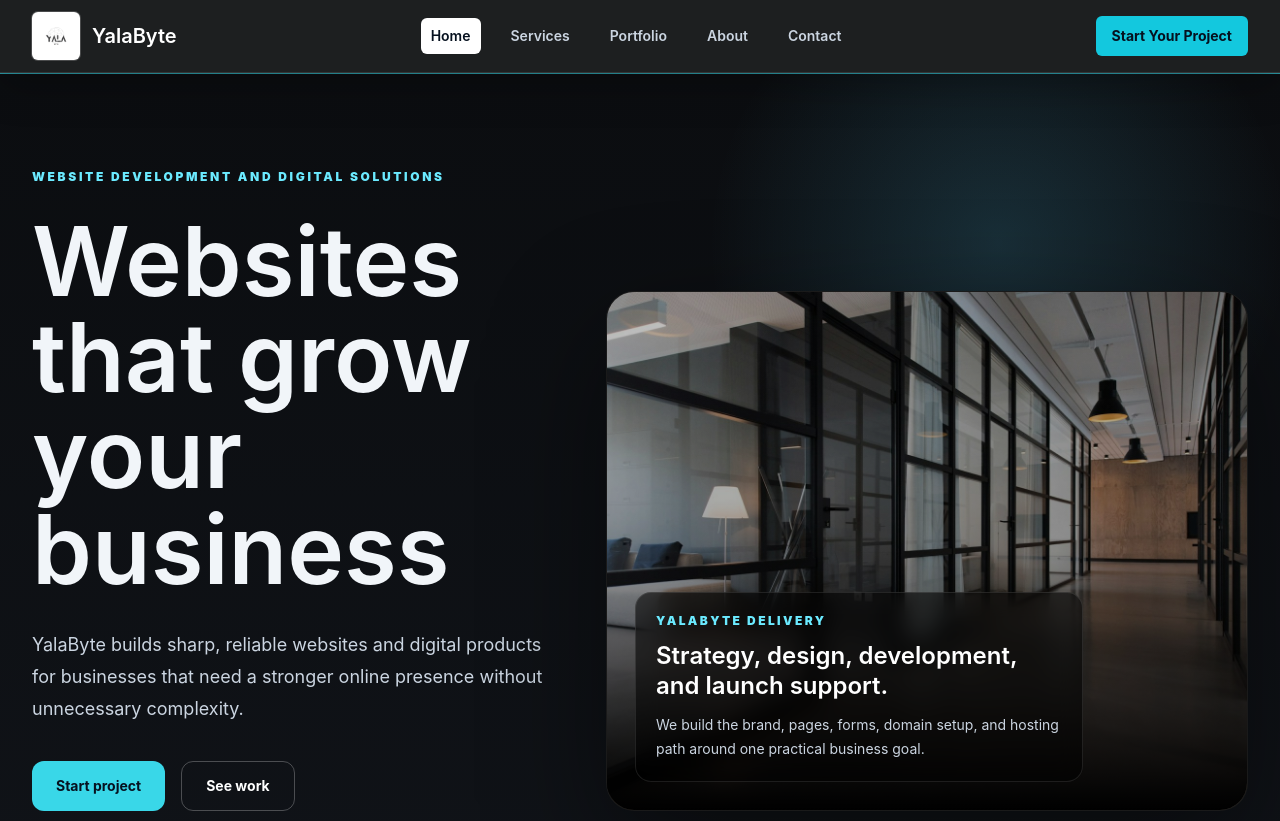
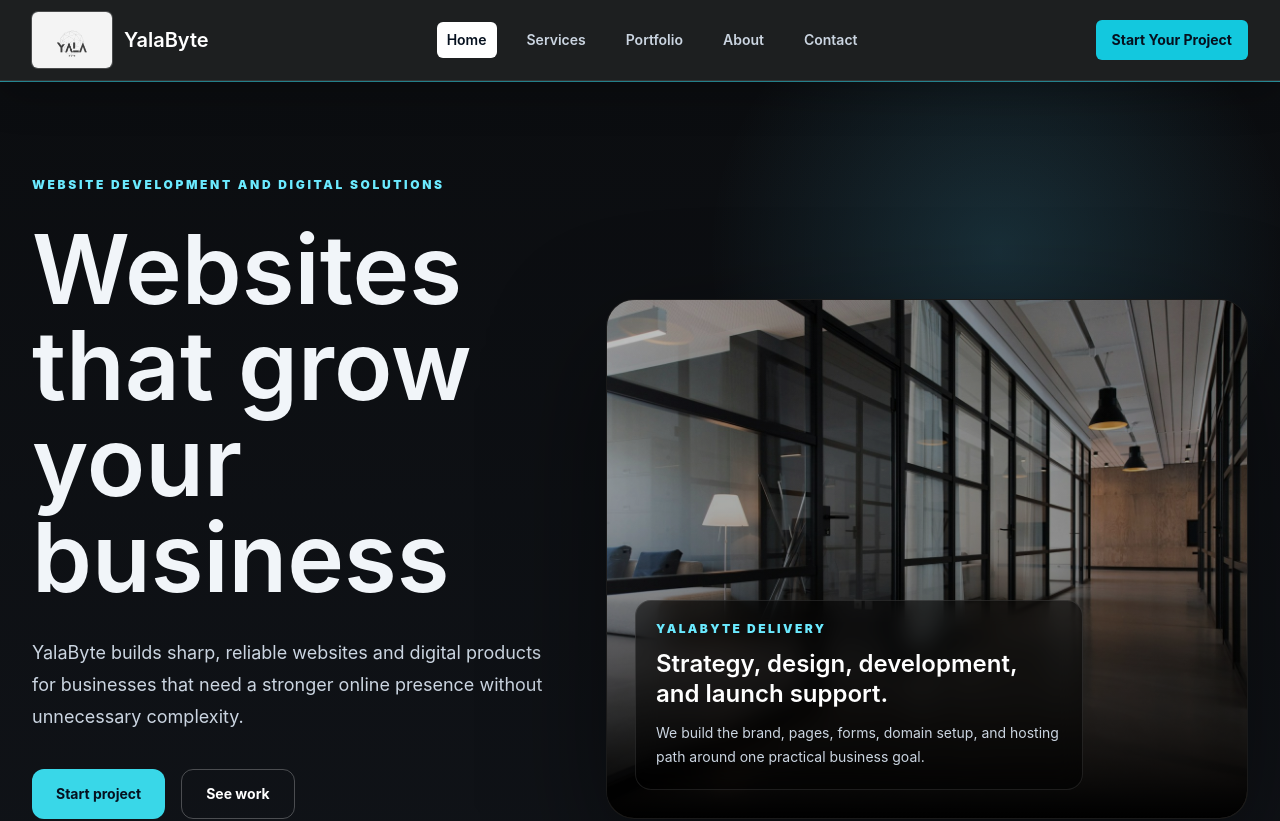
Before and after one commit to SalinBajra/yalabytee, a React (Vite) app in the folder frontend/: page / in a window 1280 px wide. Shown: the top 821 px of the page. Built offline with nearby package versions, Linux system fonts and the light colour scheme.

Commit message:
Coomit logo

```diff
--- a/frontend/src/components/BrandLogo.jsx
+++ b/frontend/src/components/BrandLogo.jsx
@@ -3,8 +3,8 @@
 
   return (
     <span className="flex items-center gap-3">
-      <span className={`grid h-12 w-12 place-items-center overflow-hidden rounded-md ${isDark ? 'bg-white' : 'bg-white'} ring-1 ${isDark ? 'ring-white/20' : 'ring-slate-200'}`}>
-        <img src="/images/yalabyte-logo-web.png" alt="YalaByte logo" className="h-11 w-11 object-contain" />
+      <span className={`grid h-14 w-20 place-items-center overflow-hidden rounded-md ${isDark ? 'bg-white/95' : 'bg-white'} ring-1 ${isDark ? 'ring-white/20' : 'ring-slate-200'}`}>
+        <img src="/images/yalabyte-logo-transparent.png" alt="YalaByte logo" className="h-16 w-20 object-contain" />
       </span>
       <span className={`text-xl font-semibold tracking-normal ${isDark ? 'text-white' : 'text-navy-950'}`}>YalaByte</span>
     </span>
```
Also changed, not shown: frontend/public/images/yalabyte-logo-transparent.png (added).
